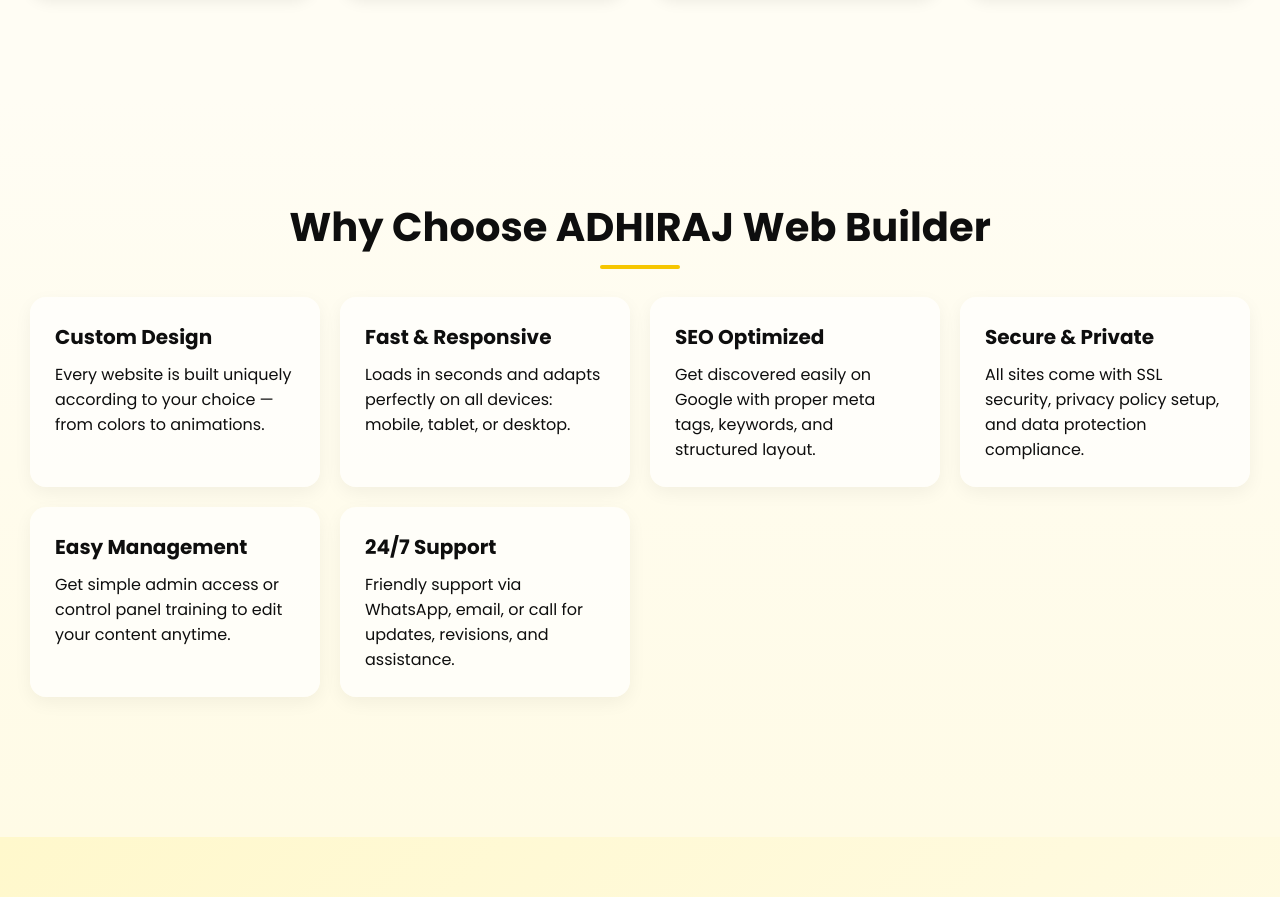
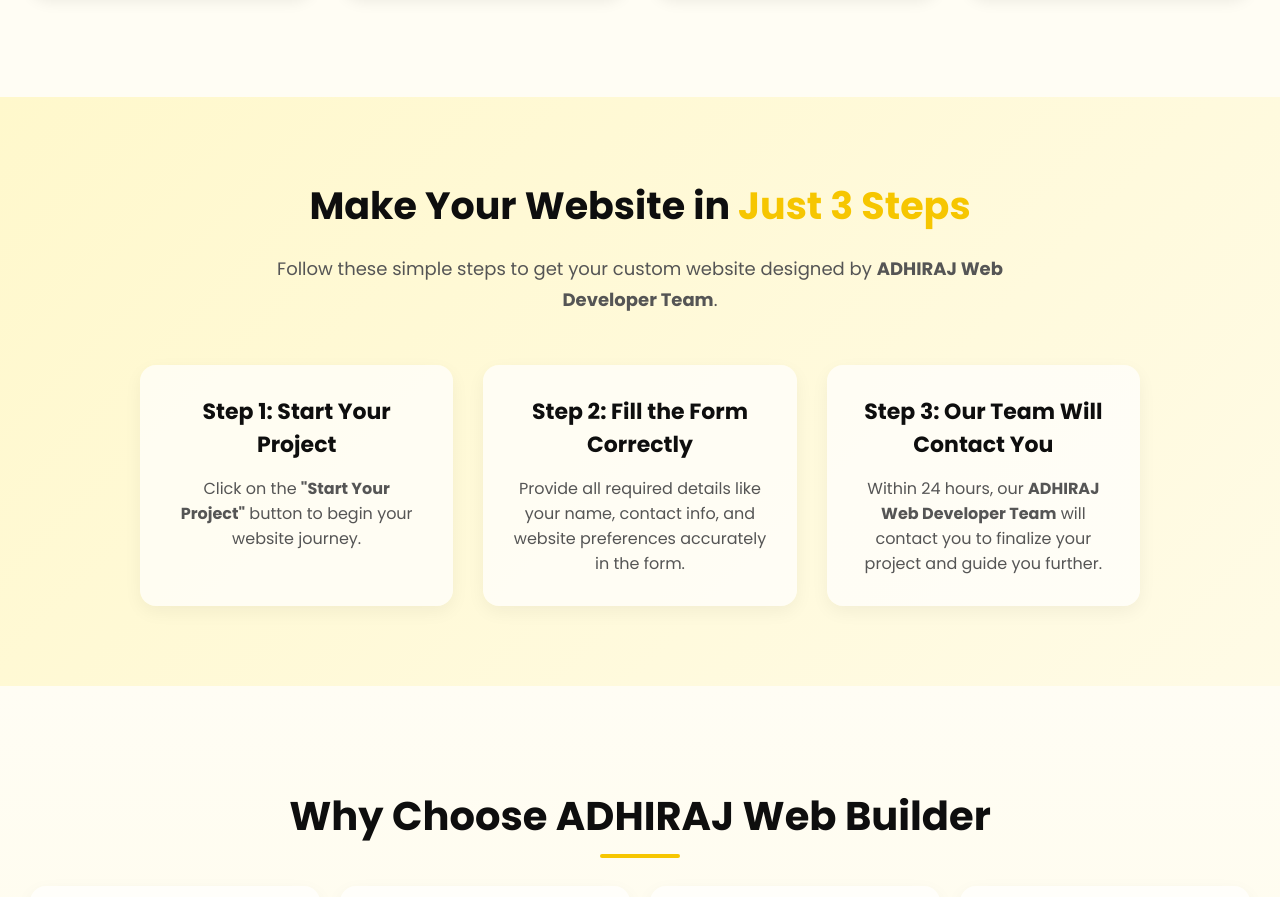
Before and after one commit to Adityaraj251/ADHIRAJwebbuilder, a plain HTML site: page index.html in a window 1280 px wide. Shown: the part 1270-2167 px from the top of the page. Drawn offline with Linux system fonts and the light colour scheme.

Commit message:
Update index.html

```diff
--- a/index.html
+++ b/index.html
@@ -341,6 +341,29 @@
   </div>
 </section>
 
+  <!-- HOW TO MAKE A WEBSITE SECTION -->
+<section class="how-to" style="padding:80px 20px; text-align:center; background:linear-gradient(135deg,#fff8cc,#fffbe6);">
+  <h2 style="font-size:38px; margin-bottom:20px;">Make Your Website in <span style="color:var(--yellow);">Just 3 Steps</span></h2>
+  <p style="font-size:18px; max-width:800px; margin:0 auto 50px; color:var(--gray); line-height:1.7;">
+    Follow these simple steps to get your custom website designed by <strong>ADHIRAJ Web Developer Team</strong>.
+  </p>
+
+  <div class="steps" style="display:grid; grid-template-columns:repeat(auto-fit,minmax(250px,1fr)); gap:30px; max-width:1000px; margin:0 auto;">
+    <div class="step" style="background:rgba(255,255,255,0.7); padding:30px; border-radius:16px; box-shadow:0 6px 18px rgba(0,0,0,0.05); transition:all 0.3s ease;">
+      <h3 style="font-size:22px; margin-bottom:15px;">Step 1: Start Your Project</h3>
+      <p style="font-size:16px; color:var(--gray);">Click on the <strong>"Start Your Project"</strong> button to begin your website journey.</p>
+    </div>
+    <div class="step" style="background:rgba(255,255,255,0.7); padding:30px; border-radius:16px; box-shadow:0 6px 18px rgba(0,0,0,0.05); transition:all 0.3s ease;">
+      <h3 style="font-size:22px; margin-bottom:15px;">Step 2: Fill the Form Correctly</h3>
+      <p style="font-size:16px; color:var(--gray);">Provide all required details like your name, contact info, and website preferences accurately in the form.</p>
+    </div>
+    <div class="step" style="background:rgba(255,255,255,0.7); padding:30px; border-radius:16px; box-shadow:0 6px 18px rgba(0,0,0,0.05); transition:all 0.3s ease;">
+      <h3 style="font-size:22px; margin-bottom:15px;">Step 3: Our Team Will Contact You</h3>
+      <p style="font-size:16px; color:var(--gray);">Within 24 hours, our <strong>ADHIRAJ Web Developer Team</strong> will contact you to finalize your project and guide you further.</p>
+    </div>
+  </div>
+</section>
+
 <!-- NEW PREMIUM FEATURE SECTION -->
 <section class="features-packages" id="features-packages">
   <h2>Why Choose ADHIRAJ Web Builder</h2>
```
